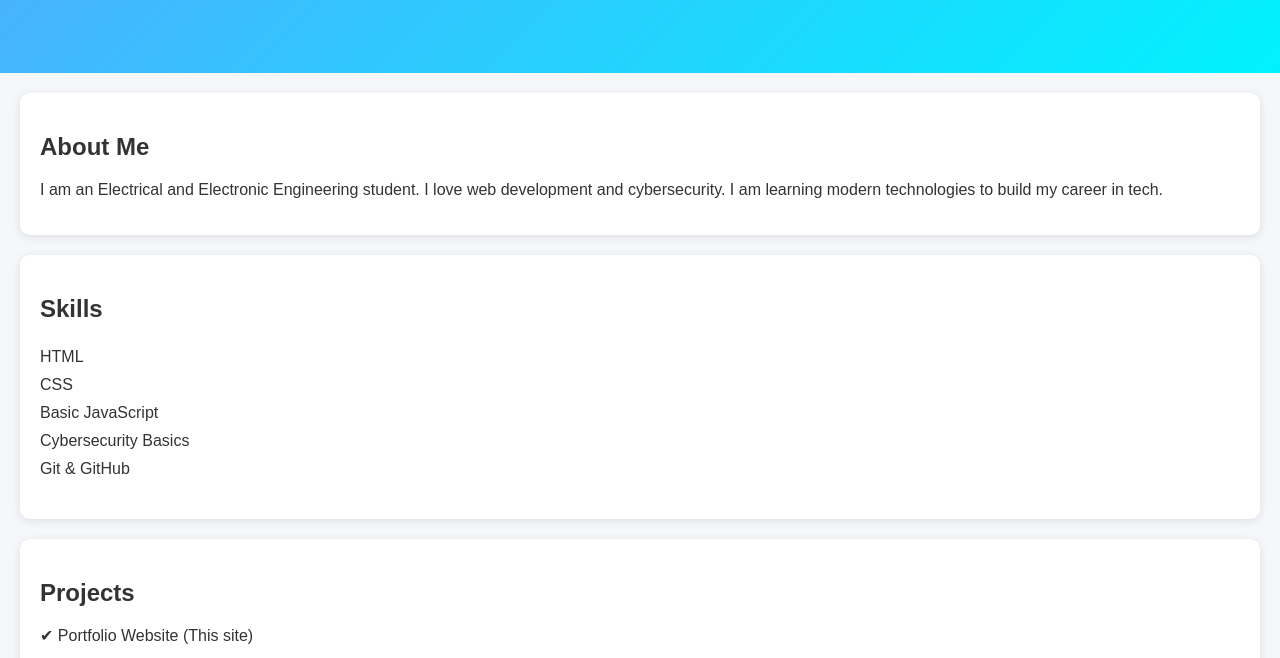
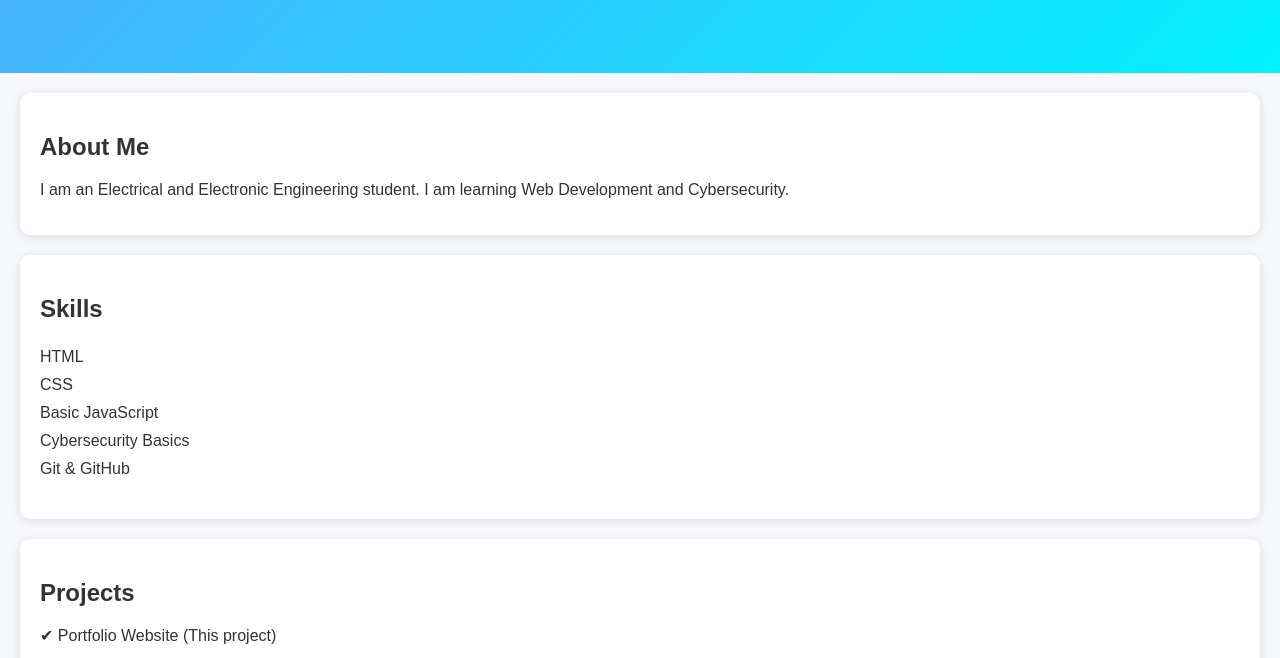
Before and after one commit to mahfujreaz/portfolio, a plain HTML site: page index.html in a window 1280 px wide. Shown: the part 142-800 px from the top of the page. Drawn offline with Linux system fonts and the light colour scheme.

Commit message:
Update index.html

```diff
--- a/index.html
+++ b/index.html
@@ -8,23 +8,19 @@
 
 <body>
 
-  <!-- HERO SECTION -->
   <header class="hero">
     <h1>Mahfujur Rahman Reaz</h1>
     <p>EEE Student | Web Developer | Cybersecurity Learner</p>
   </header>
 
-  <!-- ABOUT -->
   <section>
     <h2>About Me</h2>
     <p>
       I am an Electrical and Electronic Engineering student.
-      I love web development and cybersecurity. I am learning
-      modern technologies to build my career in tech.
+      I am learning Web Development and Cybersecurity.
     </p>
   </section>
 
-  <!-- SKILLS -->
   <section>
     <h2>Skills</h2>
     <ul>
@@ -36,13 +32,11 @@
     </ul>
   </section>
 
-  <!-- PROJECTS -->
   <section>
     <h2>Projects</h2>
-    <p>✔ Portfolio Website (This site)</p>
+    <p>✔ Portfolio Website (This project)</p>
   </section>
 
-  <!-- CONTACT -->
   <section>
     <h2>Contact</h2>
     <p>Email: mahfujreaz35@gmail.com</p>
```
